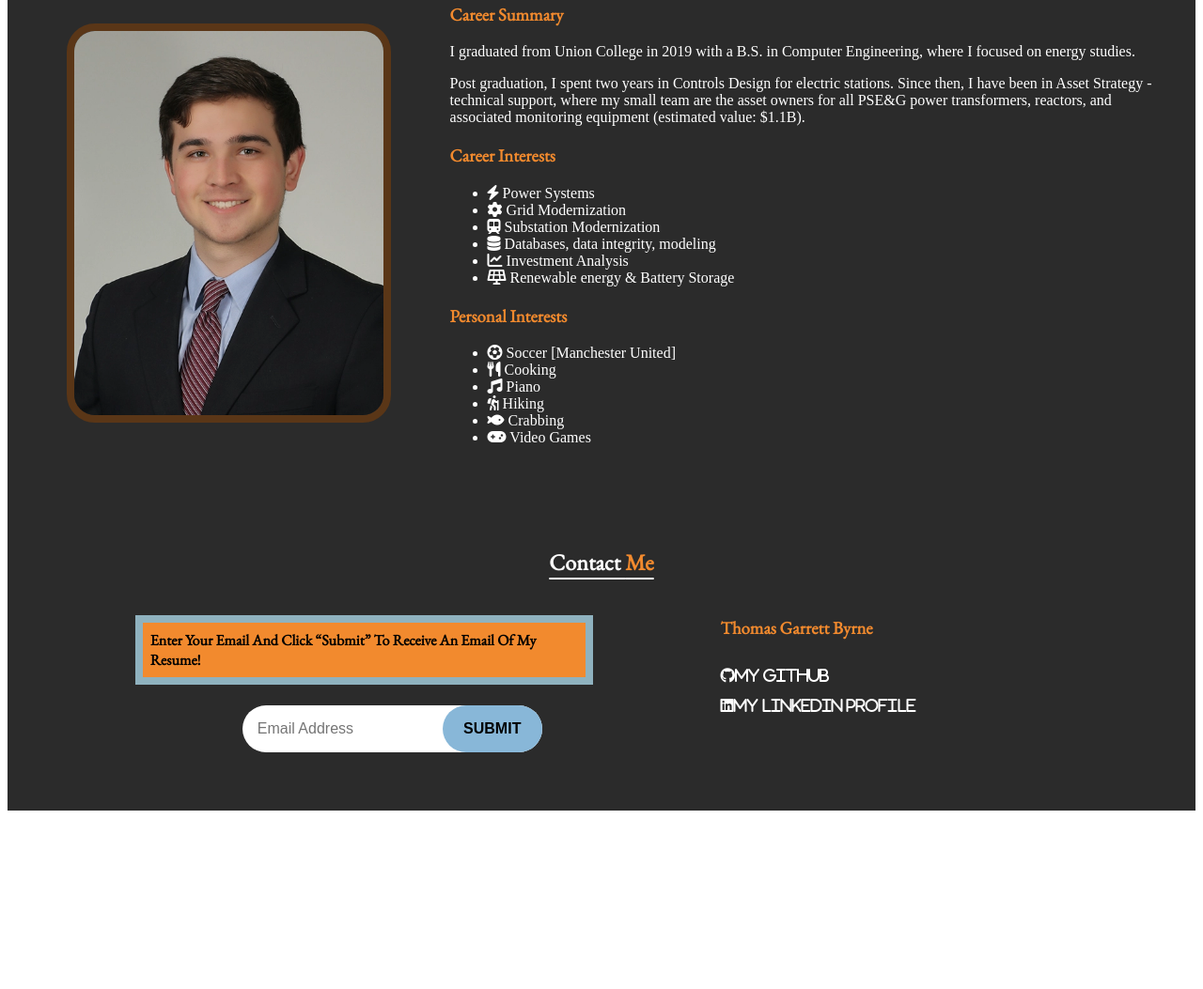
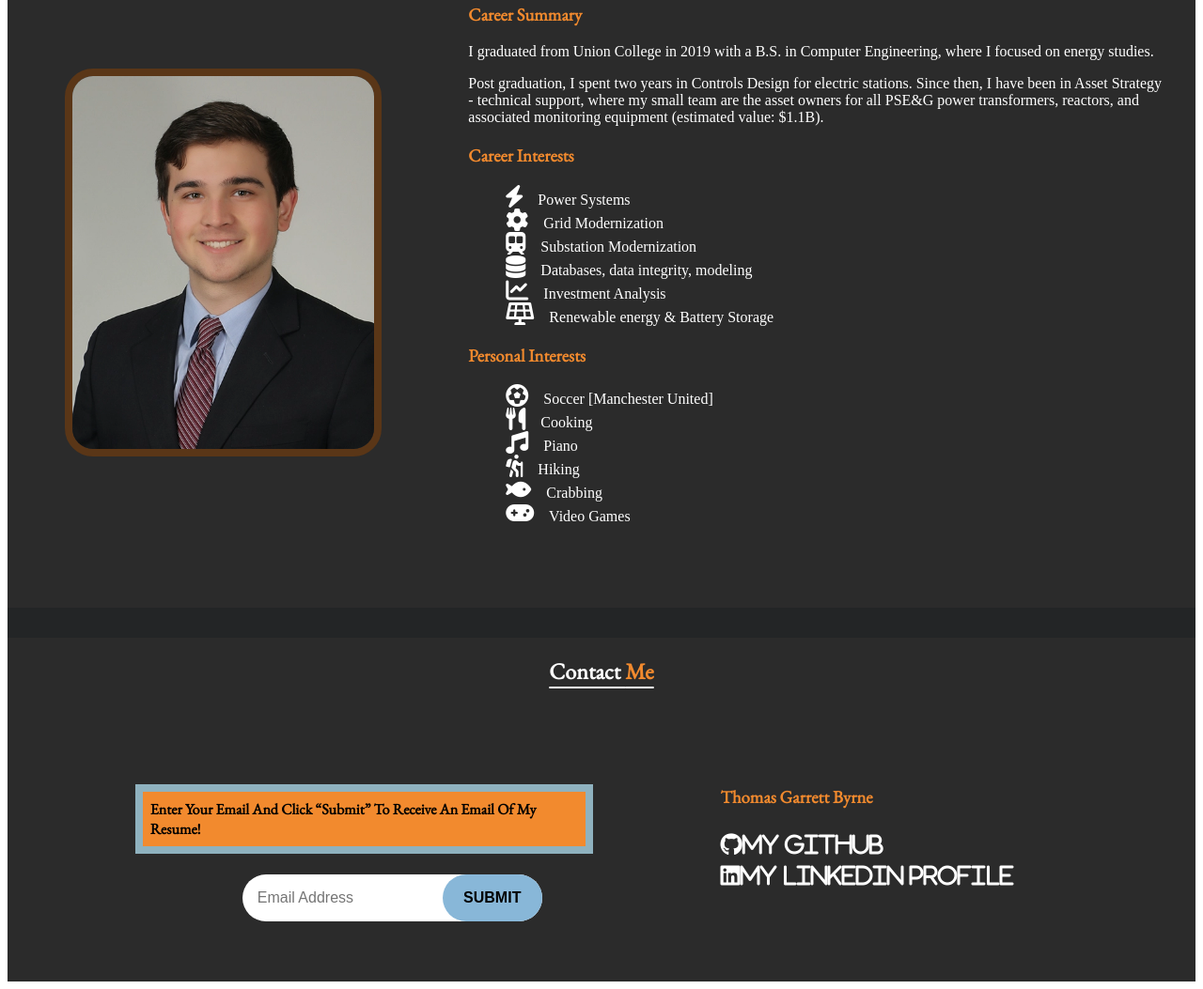
Before and after one commit to NJIT-WIS/midterm-portfolio-Tbyrne22, a website: page docs/aboutme-page.html in a window 1280 px wide. Shown: the part 251-1304 px from the top of the page at 94% size. Before the commit the page ends 1122 px from the top, so only its background shows below. Drawn offline with nearby package versions, Linux system fonts and the light colour scheme.

Commit message:
removed bullets, closes #63

```diff
--- a/docs/aboutme-page.html
+++ b/docs/aboutme-page.html
@@ -91,8 +91,12 @@
                 </div>
                 <div class="footnotes">
                     <h3>Thomas Garrett Byrne</h3>
-                    <i class="fab fa-github">My Github</i>
-                    <i class="fab fa-linkedin">My LinkedIn Profile</i>
+                    <a href="https://github.com/Tbyrne22?tab=repositories" title="Go to my Github">
+                        <i class="fab fa-github">My Github</i>
+                    </a>
+                    <a href="https://www.linkedin.com/in/thomas-byrne-a3808a135/" title="Go to My LinkedIn">
+                        <i class="fab fa-linkedin">My LinkedIn Profile</i>
+                    </a>
                 </div>
             </div>
         </section>
--- a/docs/css/main.css
+++ b/docs/css/main.css
@@ -65,11 +65,22 @@ a {
     font-size: var(--h3-font-size);
     color: var(--base-link-color);
     text-decoration: none;
-    letter-spacing: 0.15rem;
+
 }
 
 .highlighted {
     color: var(--color-secondary);
+}
+
+ul {
+    list-style-type: none;
+}
+
+i{
+    margin-right: calc(.5 * var(--base-spacing));
+    /* Adding margin between generic font-awesome icons and text */
+    font-size: var(--icon-font-size);
+    /* Icon size */
 }
 
 /* Layout Styles */
@@ -279,6 +290,10 @@ a.pill-link:hover {
     background-color: var(--background-color-main);
 }
 
+.projects-section ul {
+    list-style-type: disc;
+}
+
 .main-content {
     flex: 1.618;
     /* Take up the golden ratio of the available space */
@@ -289,7 +304,8 @@ a.pill-link:hover {
 /*About Me Section Styling*/
 .about-me {
     padding-top: 3rem;
-    padding-bottom: var(--section-spacing)
+    padding-bottom: var(--section-spacing);
+    border-bottom: 2rem solid var(--color-header);
 }
 
 .about-me-content h2, h3 {
@@ -320,6 +336,7 @@ a.pill-link:hover {
     flex: 1.618;
     /* Take up the golden ratio of the available space */
     margin-right: 2rem;
+    margin-left: 2rem;
 }
 
 .portfolio-image {
@@ -343,11 +360,15 @@ a.pill-link:hover {
     width: 100%;
     justify-content:space-between;
     padding-bottom: 6rem;
+
+
 }
 
 .contact-content {
     flex: 1;
     display: flex;
+
+    margin-top: 4rem;
 }
 
 .contact-section .email-form {
@@ -422,8 +443,8 @@ a.pill-link:hover {
 
 .footnotes i {
     line-height: 2rem;
+    margin-right: 10px;
 }
-
 
 
 /* Responsive design */
```
